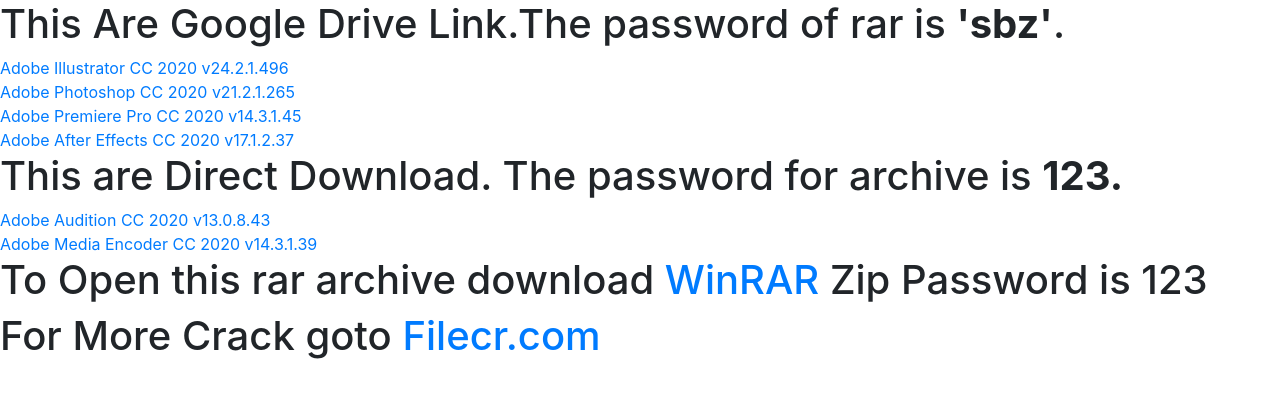
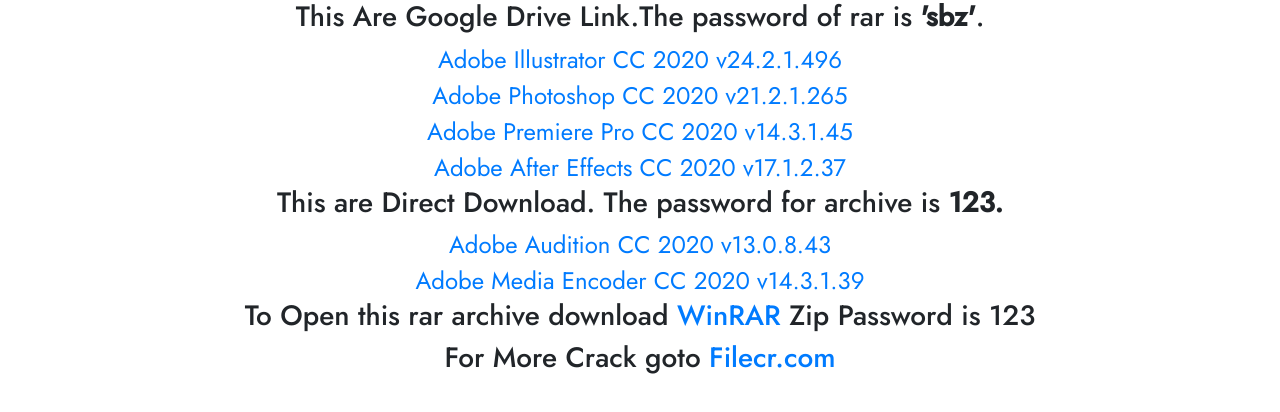
Before and after one commit to mrtechexperts/mrtechexperts.github.io, a plain HTML site: page adbcrk.html in a window 1280 px wide. Drawn offline with nearby package versions, Linux system fonts and the light colour scheme.

Commit message:
Update adbcrk.html

```diff
--- a/adbcrk.html
+++ b/adbcrk.html
@@ -7,7 +7,7 @@
     <script src="https://cdn.jsdelivr.net/npm/popper.js@1.16.0/dist/umd/popper.min.js" integrity="sha384-Q6E9RHvbIyZFJoft+2mJbHaEWldlvI9IOYy5n3zV9zzTtmI3UksdQRVvoxMfooAo" crossorigin="anonymous"></script>
     <script src="https://stackpath.bootstrapcdn.com/bootstrap/4.5.0/js/bootstrap.min.js" integrity="sha384-OgVRvuATP1z7JjHLkuOU7Xw704+h835Lr+6QL9UvYjZE3Ipu6Tp75j7Bh/kR0JKI" crossorigin="anonymous"></script>
     <link rel="stylesheet" href="https://stackpath.bootstrapcdn.com/bootstrap/4.5.0/css/bootstrap.min.css" integrity="sha384-9aIt2nRpC12Uk9gS9baDl411NQApFmC26EwAOH8WgZl5MYYxFfc+NcPb1dKGj7Sk" crossorigin="anonymous">
-    <link rel="stylesheet" href="css/style.css">
+    <link rel="stylesheet" href="css/adbcrk.css">
     <meta name="viewport" content="width=device-width, initial-scale=1.0">
 </head>
 
@@ -32,5 +32,5 @@
         <a target="_blank" href=https://s1.download-1.xyz/05e0f22572962287?download_token=0fa83cdca28df9270fb9bc355545fcda5fe4df67b2b51165e2e49a30445dbb5b ">WinRAR</a> Zip Password is 123</h1>
     <h1>For More Crack goto <a target="_blank " href="https:\\filecr.com\en ">Filecr.com</a></h1>
 </body>
-
+<script src="js/adbcrk.js"/>
 </html>
```
